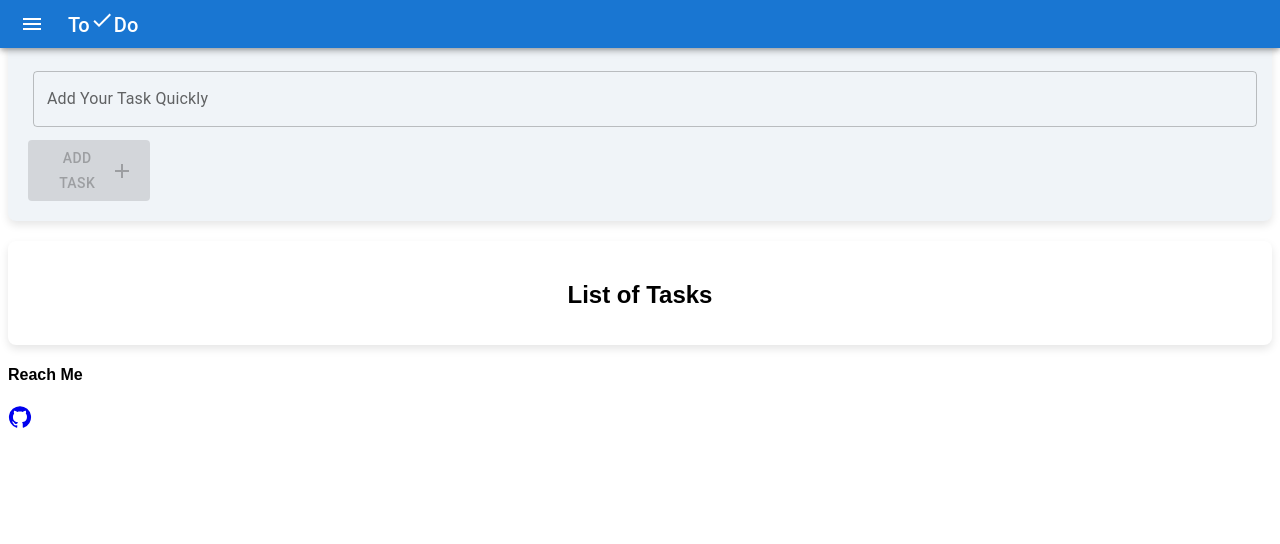
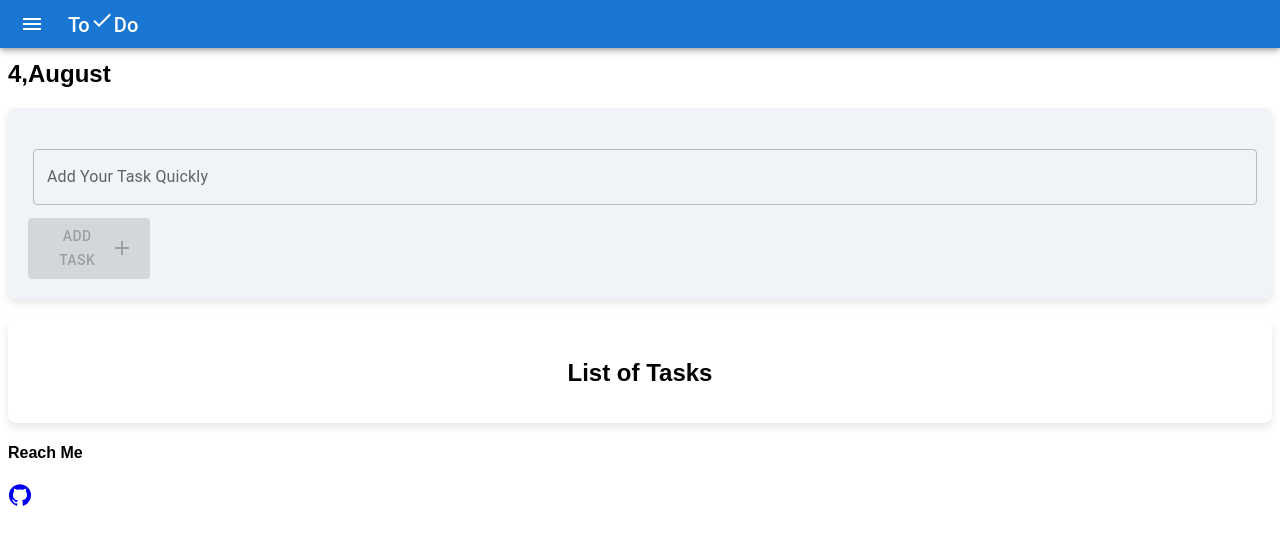
Before and after one commit to Kavin-prakash/My-Day---To-Do, a React (Create React App) app: page / in a window 1280 px wide. Shown: the top 544 px of the page. Built offline with nearby package versions, Linux system fonts and the light colour scheme.

Commit message:
changes : Implement notificaiton sound

```diff
--- a/src/Components/List.css
+++ b/src/Components/List.css
@@ -10,7 +10,7 @@
 
 
 #todolist {
-    margin-top: 30px;
+    /* margin-top: 10px; */
 }
 
 .todolist-container {
--- a/src/Components/List.jsx
+++ b/src/Components/List.jsx
@@ -17,6 +17,7 @@ import GitHubIcon from '@mui/icons-material/GitHub';
 import StarBorderIcon from '@mui/icons-material/StarBorder';
 import StarIcon from '@mui/icons-material/Star';
 import { Tooltip } from '@mui/material';
+import NotificationSound from '../Asserts/Sound.wav'
 export const List = () => {
     const [textdata, SetTextdata] = useState('');
     const [tasks, setTasks] = useState(() => {
@@ -48,16 +49,25 @@ export const List = () => {
         }
     };
 
+    // Handle notification audio
+
+    function play()
+    {
+        new Audio(NotificationSound).play();
+    }
+
     const handledeletelist = (id) => {
         const deleteUpdatedTask = tasks.filter(task => task.id !== id);
         setTasks(deleteUpdatedTask);
         localStorage.setItem('To-do-List Data', JSON.stringify(deleteUpdatedTask));
+        play();
     };
 
     const handleEdit = (listvalue, id) => {
         SetTextdata(listvalue);
         SetUpdatestate(true);
         SeteditId(id);
+
     }
 
     const updateTask = () => {
@@ -83,6 +93,20 @@ export const List = () => {
             localStorage.setItem('To-do-List Data', JSON.stringify(finalTasks));
         }
     };
+    // Date only
+    const dateobject = new Date();
+    const day = dateobject.getDay();
+    const month = dateobject.getMonth();
+    console.log(month)
+
+    const dayarray = ["Monday", "Tuesday", "Wednesday", "Thursday", "Friday", "Saturday", "Sunday"];
+    const dayString = dayarray[day];
+    console.log(dayString);
+    const monthsarray = ["January", "February", "March", "April", "May", "June", "July", "August", "September",
+        "octomber", "November", "December"];
+
+    const monthstring = monthsarray[month];
+    console.log(monthstring);
 
     return (
         <>
@@ -96,11 +120,16 @@ export const List = () => {
                             <Typography variant="h6" color="inherit" component="div">
                                 To<CheckIcon />Do
                             </Typography>
+                            {/* <Typography sx={{ flexGrow: 1, display: 'flex', justifyContent: 'center' }}>
+                                {day},{monthstring}
+                            </Typography> */}
                         </Toolbar>
                     </AppBar>
                 </Box>
-
             </div>
+            <Row style={{ marginTop: '60px' }}>
+                <h2>{day},{monthstring}</h2>
+            </Row>
             <Container fluid id='todolist' className='todolist-container'>
                 <Row>
                     <Col xs={10} sm={6}>
```
Also changed, not shown: 1 other file (tests, documents, lock files or other folders).
